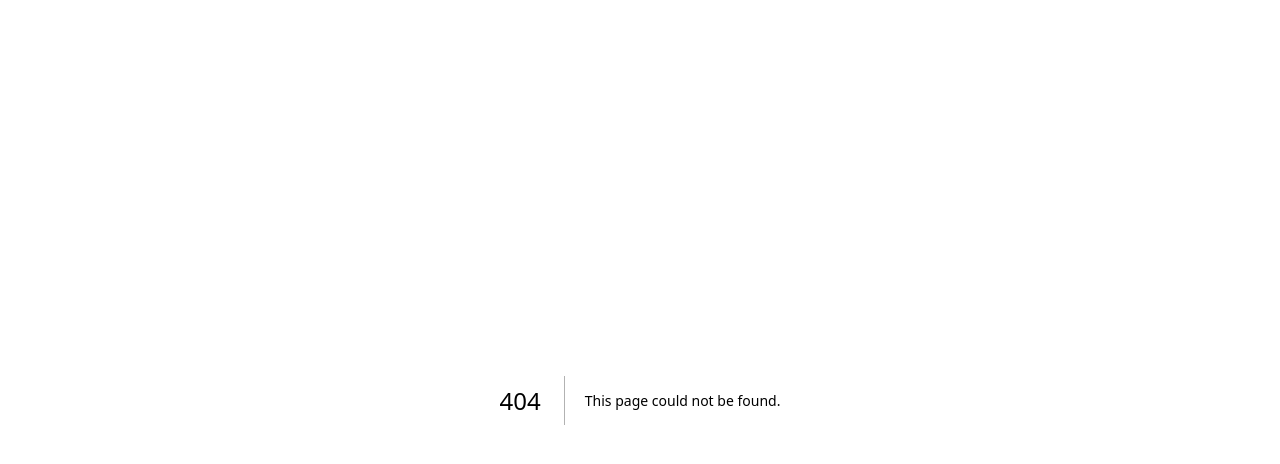
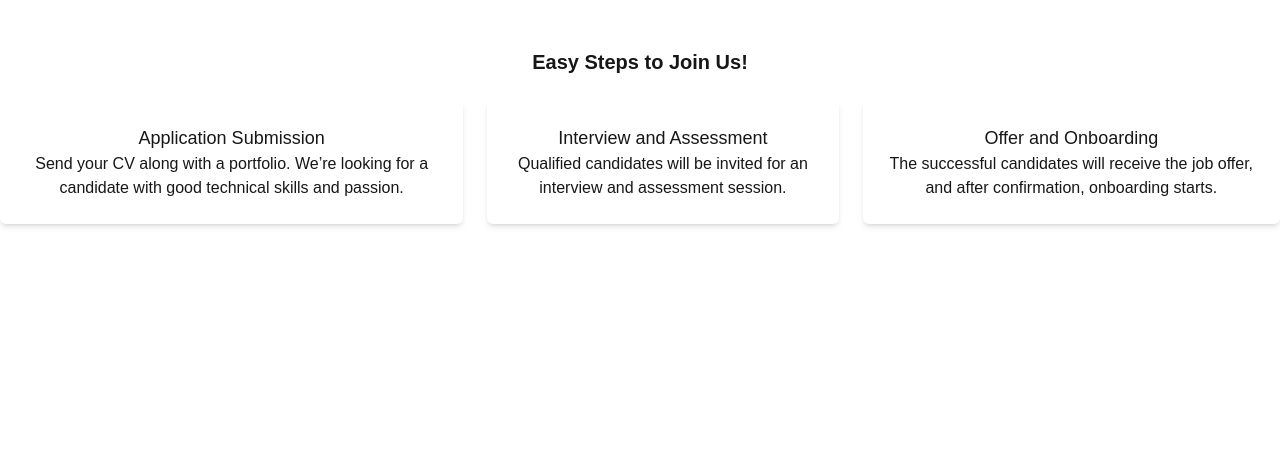
Before and after one commit to nabilrobbani84/recruitment_system, a Next.js app in the folder frontend/: page /components/ApplicationsProcess in a window 1280 px wide. Before the commit this address had no page. Shown: the top 464 px of the page. Built offline with nearby package versions, Linux system fonts and the light colour scheme.

Commit message:
Create page.tsx

```diff
--- /dev/null
+++ b/frontend/src/app/components/ApplicationsProcess/page.tsx
@@ -0,0 +1,21 @@
+export default function ApplicationProcess() {
+    return (
+      <section className="bg-light-gray py-12 text-center">
+        <h2 className="text-xl font-semibold mb-6">Easy Steps to Join Us!</h2>
+        <div className="flex justify-center gap-6">
+          <div className="bg-white p-6 rounded-md shadow-md">
+            <h3 className="text-lg font-medium">Application Submission</h3>
+            <p>Send your CV along with a portfolio. We’re looking for a candidate with good technical skills and passion.</p>
+          </div>
+          <div className="bg-white p-6 rounded-md shadow-md">
+            <h3 className="text-lg font-medium">Interview and Assessment</h3>
+            <p>Qualified candidates will be invited for an interview and assessment session.</p>
+          </div>
+          <div className="bg-white p-6 rounded-md shadow-md">
+            <h3 className="text-lg font-medium">Offer and Onboarding</h3>
+            <p>The successful candidates will receive the job offer, and after confirmation, onboarding starts.</p>
+          </div>
+        </div>
+      </section>
+    );
+  }
```
